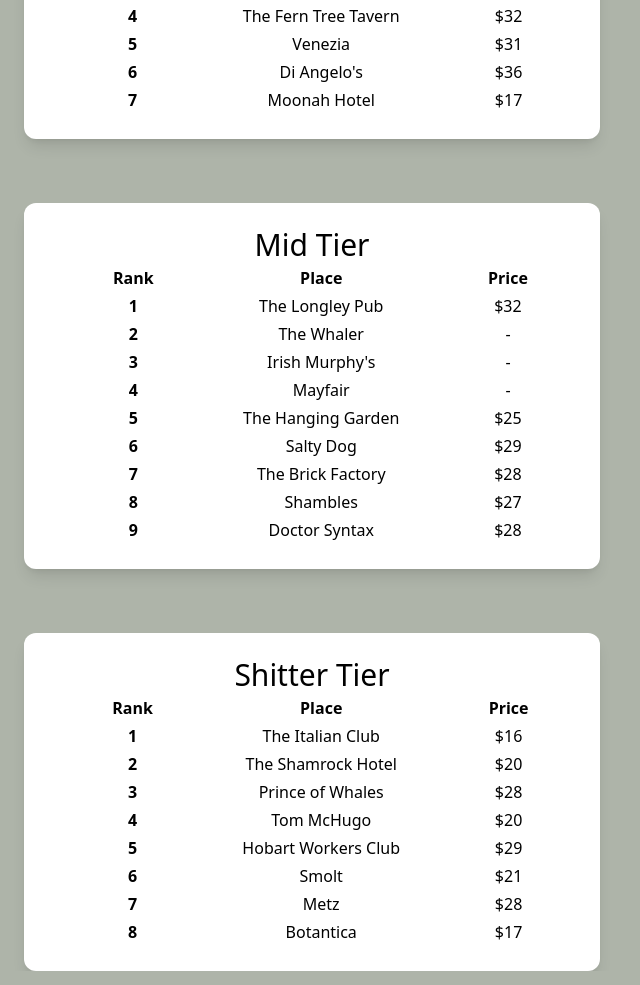
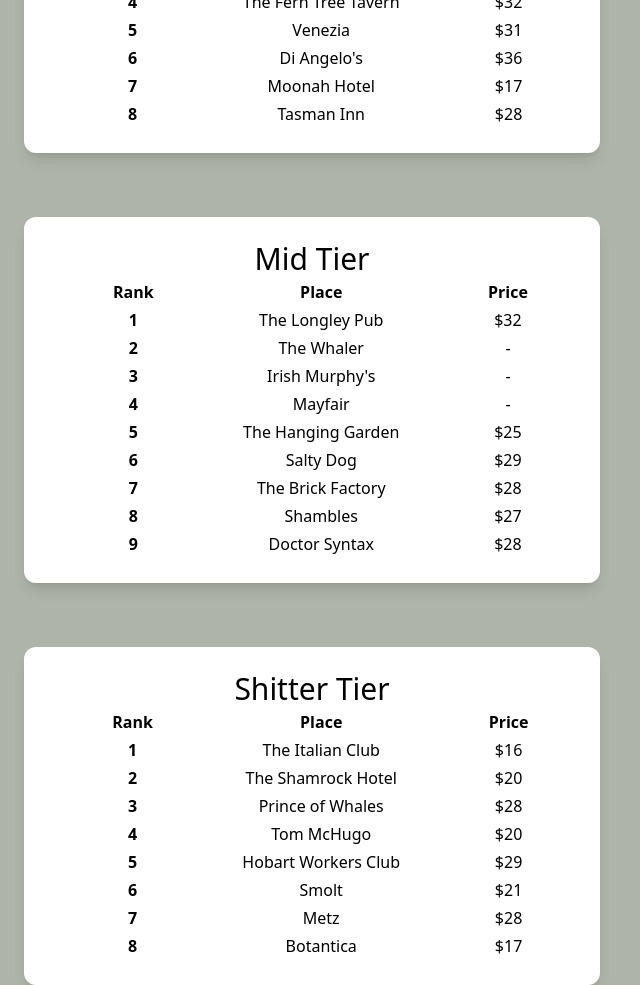
Before and after one commit to bushrat011899/parmigiana.au, a plain HTML site: page index.html in a window 1280 px wide. Shown: the whole page, without its empty margins (0-640 px from the left). Drawn offline with nearby package versions, Linux system fonts and the light colour scheme.

Commit message:
Update index.html

```diff
--- a/index.html
+++ b/index.html
@@ -70,6 +70,11 @@
           <th class="w-10">7</th>
           <td class="w-10">Moonah Hotel</td>
           <td class="w-10">$17</td>
+        </tr>
+        <tr>
+          <th class="w-10">8</th>
+          <td class="w-10">Tasman Inn</td>
+          <td class="w-10">$28</td>
         </tr>
       </tbody>
     </table>
```
